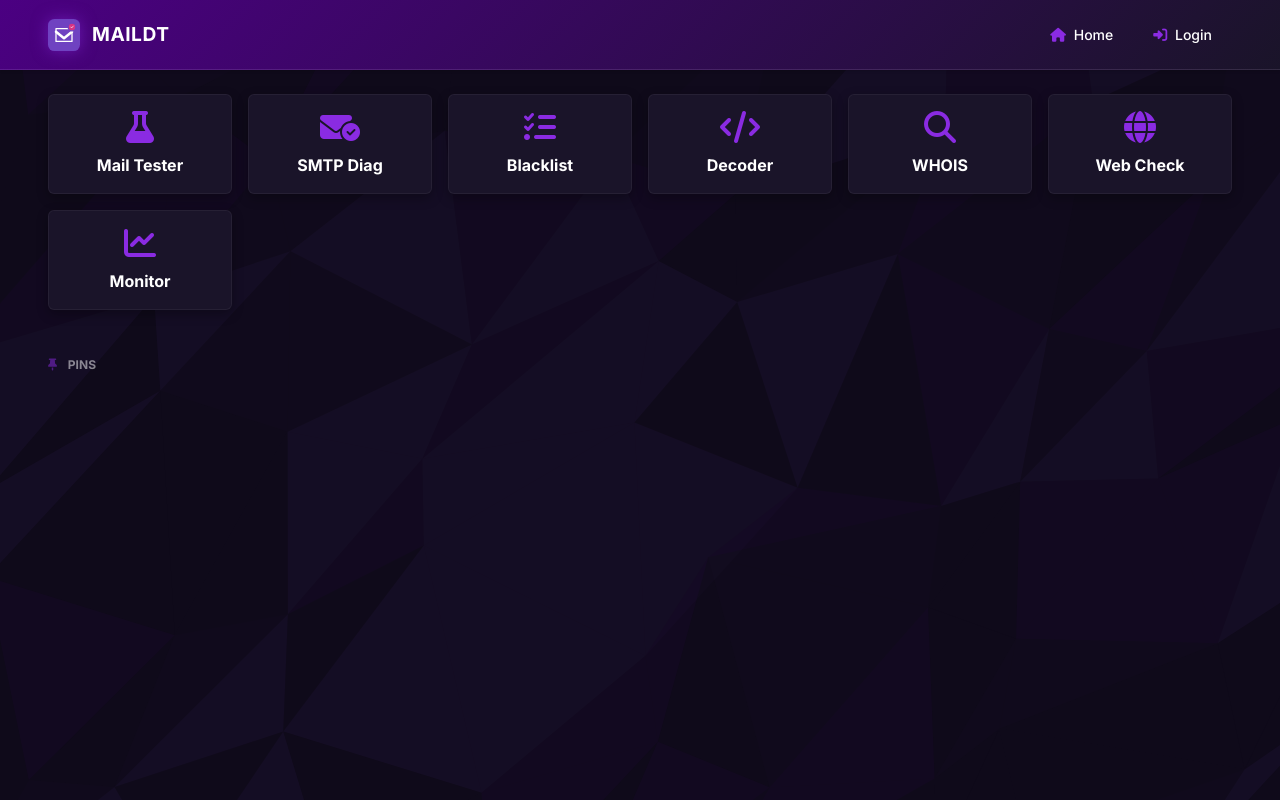
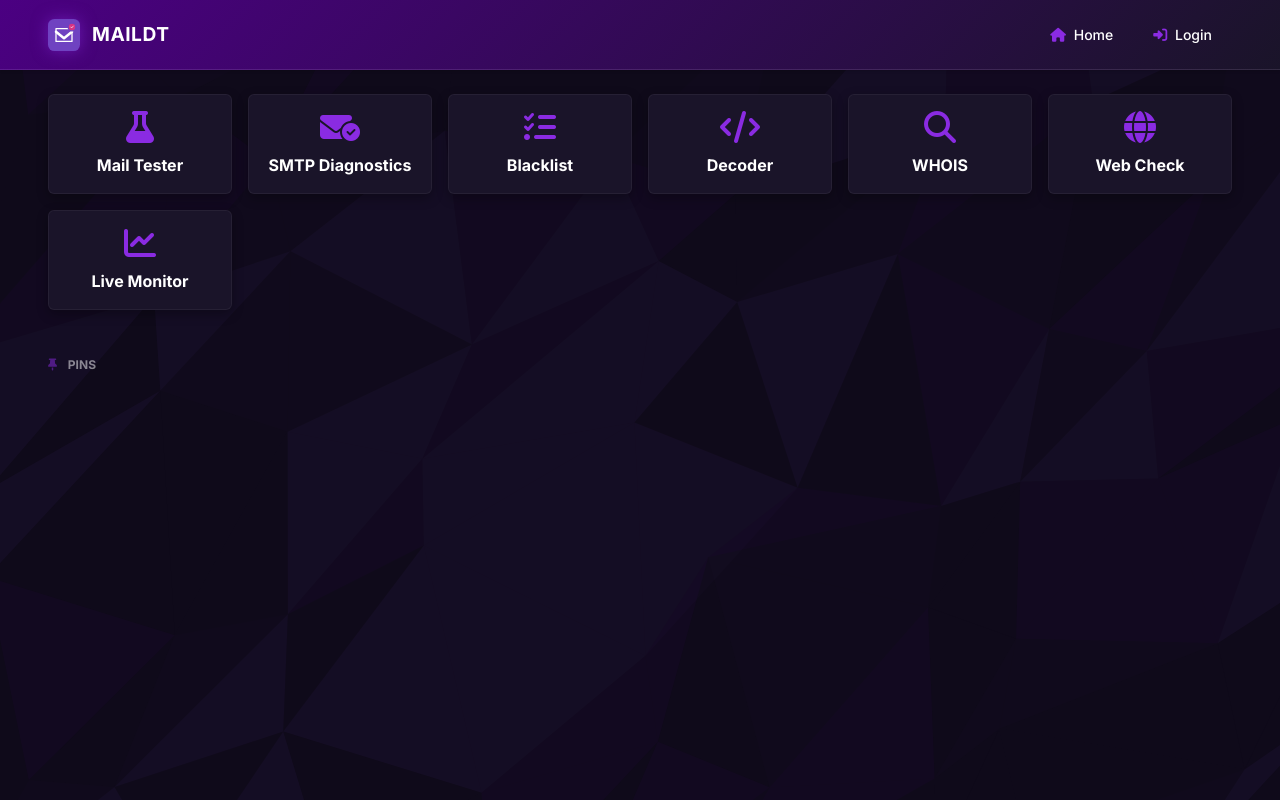
Before and after one commit to arumes31/mail-delivery-tester, a Flask app: page / in a window 1280 px wide. Run offline with Flask 3, Linux system fonts and the light colour scheme; data that the repository does not hold is empty; some libraries are stand-ins or nearby versions.

Commit message:
UI: Use full names for system widgets on Home page

```diff
--- a/templates/home.html
+++ b/templates/home.html
@@ -29,7 +29,7 @@
         <a href="/smtp-test" class="text-decoration-none h-100 d-block">
             <div class="card h-100 home-widget border-0 shadow-lg text-center p-3">
                 <div class="widget-icon mb-2 text-primary"><i class="fa-solid fa-envelope-circle-check fa-2x"></i></div>
-                <div class="text-white fw-bold">SMTP Diag</div>
+                <div class="text-white fw-bold">SMTP Diagnostics</div>
             </div>
         </a>
     </div>
@@ -80,7 +80,7 @@
         <a href="/dashboard" class="text-decoration-none h-100 d-block">
             <div class="card h-100 home-widget border-0 shadow-lg text-center p-3">
                 <div class="widget-icon mb-2 text-primary"><i class="fa-solid fa-chart-line fa-2x"></i></div>
-                <div class="text-white fw-bold">Monitor</div>
+                <div class="text-white fw-bold">Live Monitor</div>
             </div>
         </a>
     </div>
```
